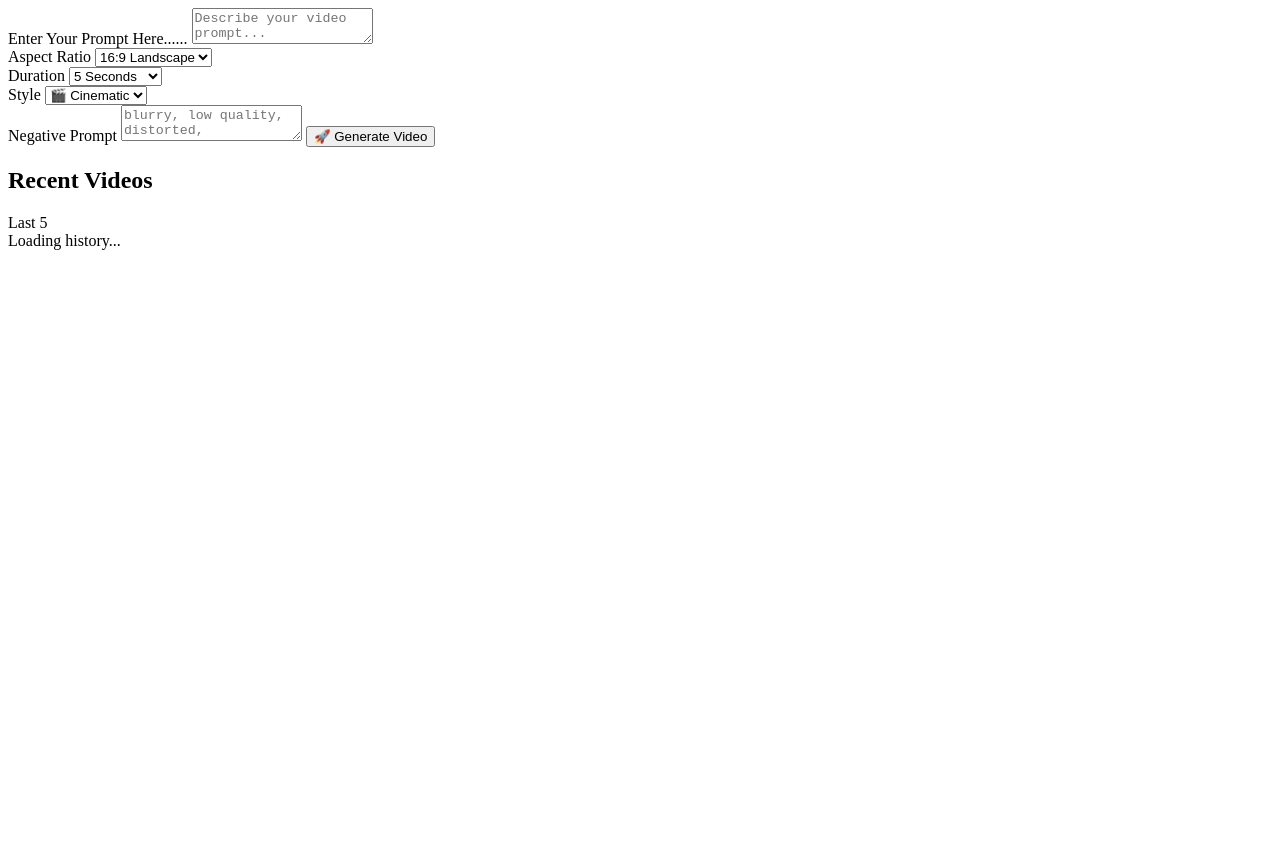
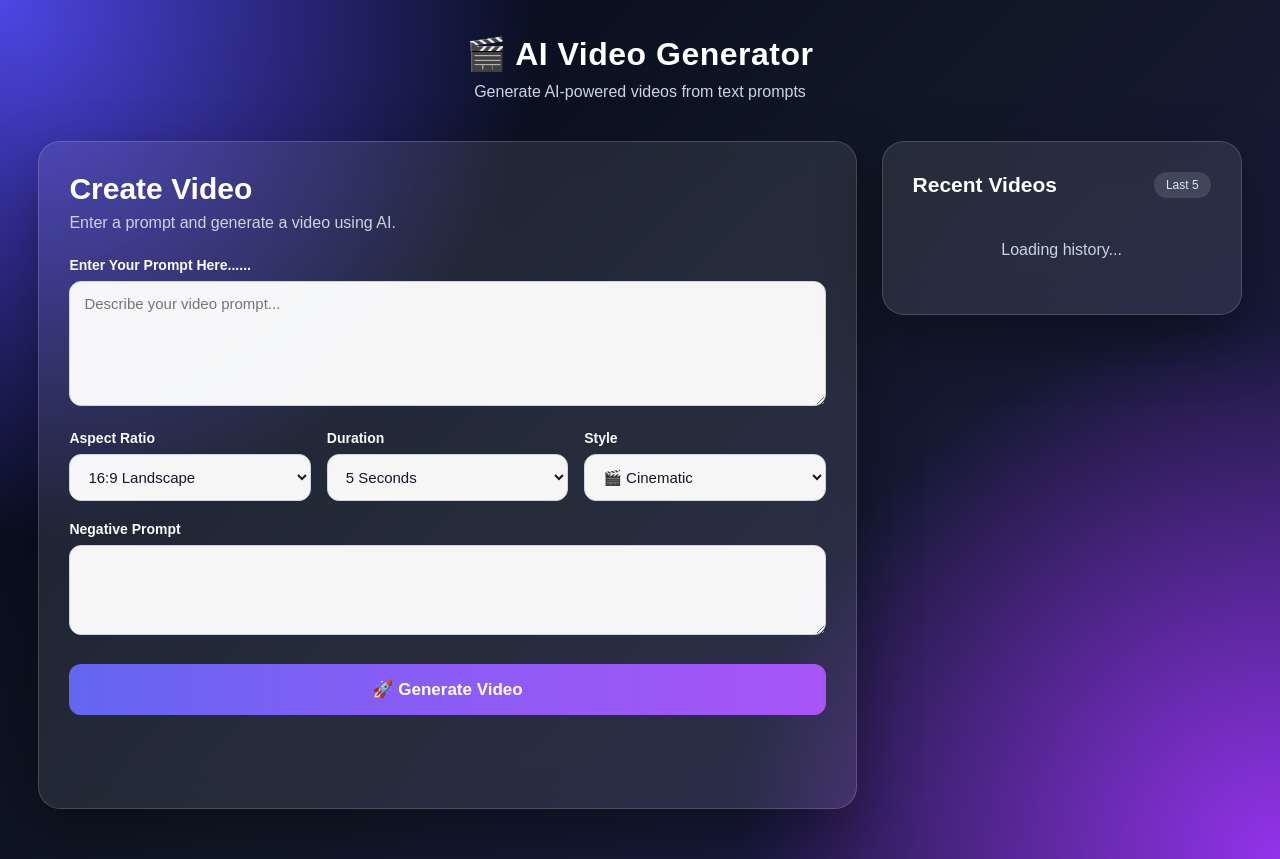
Before and after one commit to pranali1911/AI-Powered-Video-Generation-Platform, a plain HTML site: page frontend/index.html in a window 1280 px wide. Before the commit the page ends 800 px from the top, so only its background shows below. Drawn offline with Linux system fonts and the light colour scheme; files that its build step writes are made by us from their sources.

Commit message:
Initial commit

```diff
--- a/frontend/index.html
+++ b/frontend/index.html
@@ -1,11 +1,36 @@
+<!DOCTYPE html>
+<html lang="en">
+<head>
+    <meta charset="UTF-8">
+    <meta name="viewport" content="width=device-width, initial-scale=1.0">
+    <title>AI Video Generator</title>
+
+    <!-- CSS File -->
+    <link rel="stylesheet" href="/static/style.css">
+</head>
+<body>
+
+<header>
+    <div class="logo">🎬 AI Video Generator</div>
+    <p>Generate AI-powered videos from text prompts</p>
+</header>
+
+<main>
+
+    <section class="generator-card">
+
+        <h1>Create Video</h1>
+        <p class="subtitle">
+            Enter a prompt and generate a video using AI.
+        </p>
+
         <!-- Prompt input section -->
-<label for="prompt">Enter Your Prompt Here...... </Here></label>
+        <label for="prompt">Enter Your Prompt Here......</label>
         <textarea id="prompt" placeholder="Describe your video prompt..."></textarea>
 
         <!-- Video generation options -->
         <div class="options">
 
-    <!-- Aspect ratio selection -->
             <div class="field">
                 <label for="aspectRatio">Aspect Ratio</label>
                 <select id="aspectRatio">
@@ -15,7 +40,6 @@
                 </select>
             </div>
 
-    <!-- Duration selection -->
             <div class="field">
                 <label for="duration">Duration</label>
                 <select id="duration">
@@ -24,7 +48,6 @@
                 </select>
             </div>
 
-    <!-- Style selection -->
             <div class="field">
                 <label for="style">Style</label>
                 <select id="style">
@@ -39,7 +62,11 @@
 
         <!-- Negative prompt input -->
         <label for="negativePrompt">Negative Prompt</label>
-<textarea id="negativePrompt" class="negative" placeholder="blurry, low quality, distorted, watermark..."></textarea>
+        <textarea
+            id="negativePrompt"
+            class="negative"
+            placeholder="blurry, low quality, distorted, watermark...">
+        </textarea>
 
         <!-- Generate video button -->
         <button id="generateBtn">🚀 Generate Video</button>
@@ -49,20 +76,27 @@
 
         <!-- Generated video display area -->
         <div id="videoSection"></div>
+
     </section>
 
     <!-- Sidebar for generated video history -->
     <aside>
 
-    <!-- History section header -->
         <div class="history-header">
             <h2>Recent Videos</h2>
             <span>Last 5</span>
         </div>
 
-    <!-- Video history container -->
         <div id="historySection">
             <div class="loading">Loading history...</div>
         </div>
 
     </aside>
+
+</main>
+
+<!-- JS File -->
+<script src="/static/script.js"></script>
+
+</body>
+</html>
```
Lines whose indentation alone changed are shown as unchanged.
